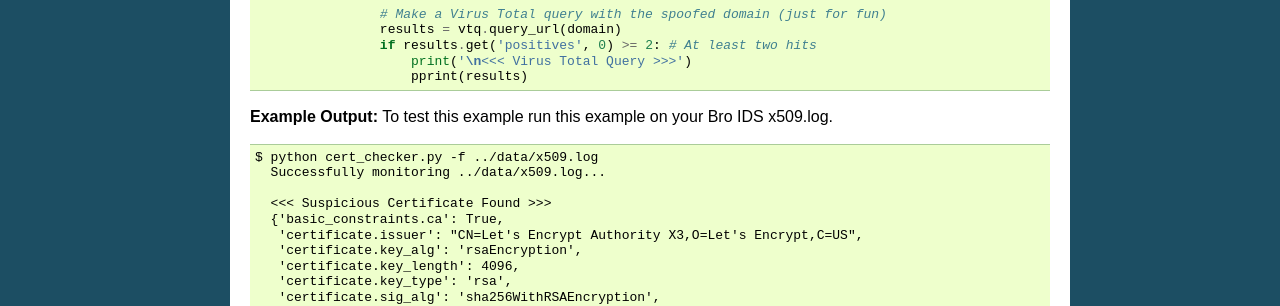
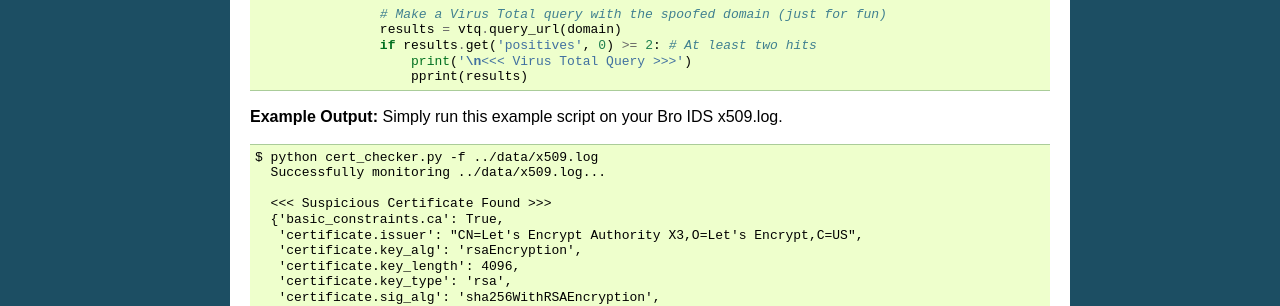
Before and after one commit to SuperCowPowers/zat, a Sphinx documentation site: the page built from docs/examples.rst, in a window 1280 px wide and 900 px high, scrolled down 4190 px. Shown: the part 247-553 px from the top of the window. Built offline with Sphinx 7.4.7, drawn with Linux system fonts in a browser that asks for light colours.

Commit message:
small example doc change

```diff
--- a/docs/examples.rst
+++ b/docs/examples.rst
@@ -291,7 +291,7 @@ See brothon/examples/cert_checker.py for full code listing (code simplified belo
 
 
 **Example Output:**
-To test this example run this example on your Bro IDS x509.log.
+Simply run this example script on your Bro IDS x509.log.
 
 ::
 
```
